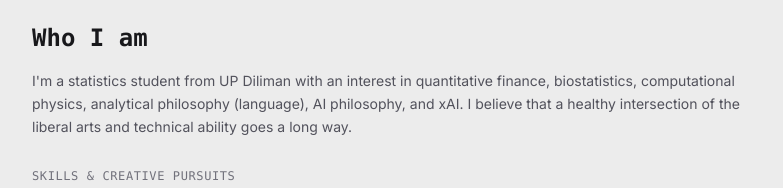
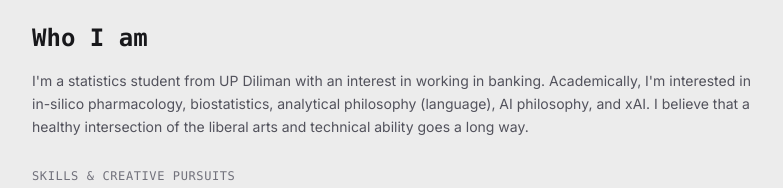
Before and after one commit to artemiui/artemiui.github.io, a Next.js app: page /about in a window 1280 px wide. Both pictures are taken after a click on the button "Click here to continue.". Shown: the part 274-462 px from the top of the page, without its empty margins (248-1031 px from the left). Built offline with nearby package versions, Linux system fonts and the light colour scheme; a web font is replaced by a local one.

Commit message:
bio change

```diff
--- a/app/about/page.tsx
+++ b/app/about/page.tsx
@@ -152,7 +152,7 @@ export default function AboutPage() {
       >
         <h1 className="text-2xl font-mono font-bold text-foreground">Who I am</h1>
         <p className="text-sm font-sans text-zinc-600 dark:text-zinc-400 leading-relaxed">
-          I'm a statistics student from UP Diliman with an interest in quantitative finance, biostatistics, computational physics, analytical philosophy (language), AI philosophy, and xAI. I believe that a healthy intersection of the liberal arts and technical ability goes a long way.
+          I'm a statistics student from UP Diliman with an interest in working in banking. Academically, I'm interested in in-silico pharmacology, biostatistics, analytical philosophy (language), AI philosophy, and xAI. I believe that a healthy intersection of the liberal arts and technical ability goes a long way.
         </p>
 
         {/* Skills & Pursuits */}
```
